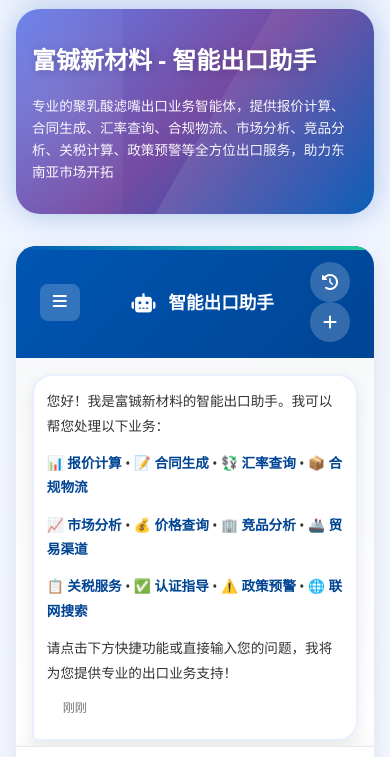
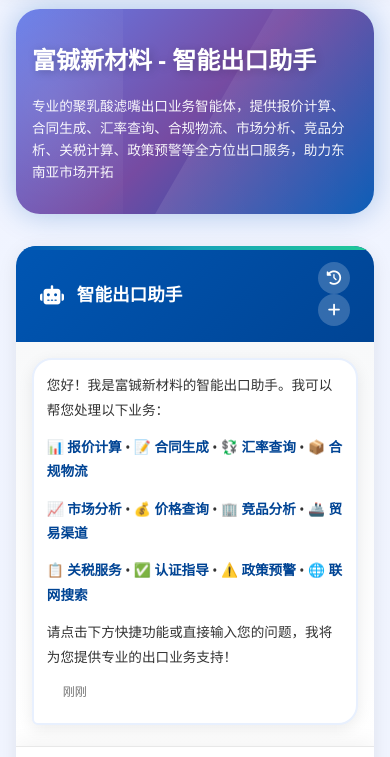
Before and after one commit to AlanWu2024/tobacco-assistant, a website: page index.html in a window 390 px wide. Shown: the part 77-834 px from the top of the page. Drawn offline with nearby package versions, Linux system fonts and the light colour scheme.

Commit message:
Update index.html

```diff
--- a/index.html
+++ b/index.html
@@ -509,16 +509,16 @@
             background: rgba(255, 255, 255, 0.2);
             border: none;
             color: white;
-            padding: 0.6rem;
+            padding: 0.5rem;
             border-radius: 50%;
             cursor: pointer;
-            font-size: 1rem;
+            font-size: 0.9rem;
             transition: all 0.3s;
             display: flex;
             align-items: center;
             justify-content: center;
-            width: 40px;
-            height: 40px;
+            width: 32px;
+            height: 32px;
         }
 
         .chat-history-btn:hover,
@@ -2481,9 +2481,6 @@
                 <!-- 聊天区域 -->
                 <div class="chat-area">
                     <div class="chat-header">
-                        <button class="history-toggle-btn mobile-only" onclick="toggleHistorySidebar()">
-                            <i class="fas fa-bars"></i>
-                        </button>
                         <h2><i class="fas fa-robot"></i> 智能出口助手</h2>
                         <div class="chat-header-actions mobile-only">
                             <button class="chat-history-btn" onclick="showHistoryModal()">
```
